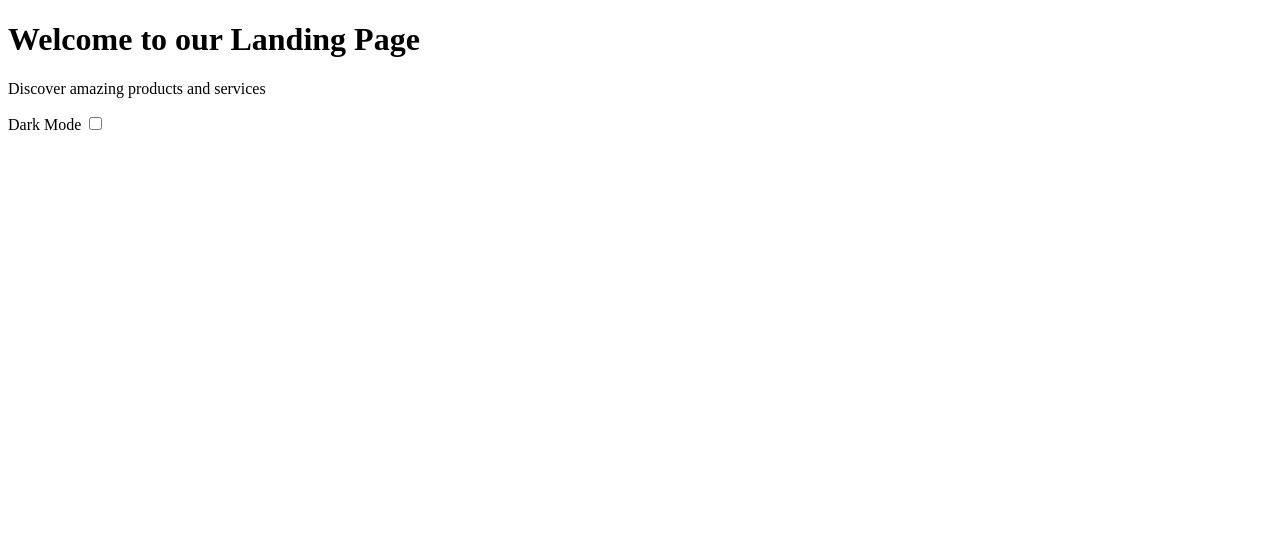
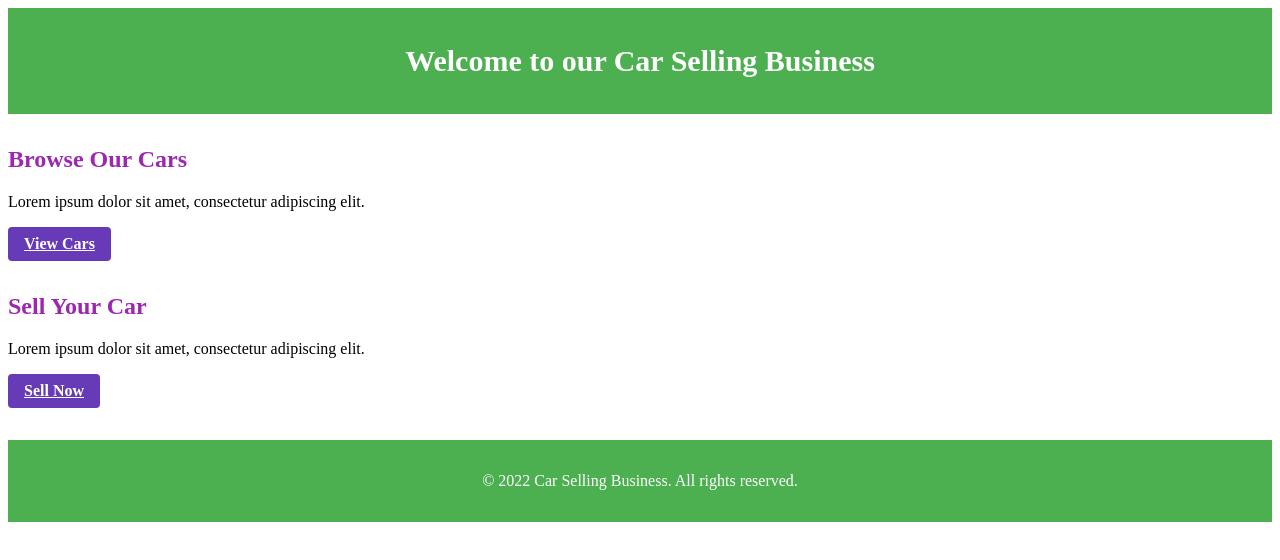
Before and after one commit to Orange-Guy2011/make-a-landing-page, a website built with Vite: page index.html in a window 1280 px wide. Built offline with nearby package versions, Linux system fonts and the light colour scheme.

Commit message:
Update: Make a landing page for a my car selling business
Color Scheme: Use these colors as the primary palette: #4CAF50, #673AB7, #9C27B0. Create a cohesive design that incorporates these colors throughout the interface.

```diff
--- a/index.html
+++ b/index.html
@@ -1,20 +1,30 @@
 <!DOCTYPE html>
-<html lang='en'>
+<html lang="en">
 <head>
-<meta charset='UTF-8'>
-<meta name='viewport' content='width=device-width, initial-scale=1.0'>
-<title>Landing Page</title>
-<link href='styles/main.css' rel='stylesheet'>
+    <meta charset="UTF-8">
+    <meta http-equiv="X-UA-Compatible" content="IE=edge">
+    <meta name="viewport" content="width=device-width, initial-scale=1.0">
+    <title>Car Selling Business</title>
+    <link rel="stylesheet" href="/styles/main.css">
 </head>
 <body>
-<div class='container mx-auto p-4' id='app'>
-<h1 class='text-4xl font-bold text-center'>Welcome to our Landing Page</h1>
-<p class='text-lg text-center mt-4'>Discover amazing products and services</p>
-<div class='flex justify-center items-center mt-4'>
-  <label for='darkModeToggle' class='mr-2'>Dark Mode</label>
-  <input type='checkbox' id='darkModeToggle'>
-</div>
-</div>
-<script type='module' src='/scripts/app.js'></script>
+    <header class="bg-4CAF50 text-white py-4">
+        <h1 class="text-3xl text-center">Welcome to our Car Selling Business</h1>
+    </header>
+    <main class="container mx-auto my-8">
+        <section class="my-8">
+            <h2 class="text-2xl text-9C27B0">Browse Our Cars</h2>
+            <p class="my-4">Lorem ipsum dolor sit amet, consectetur adipiscing elit.</p>
+            <a href="#" class="inline-block bg-673AB7 text-white font-bold py-2 px-4 rounded">View Cars</a>
+        </section>
+        <section class="my-8">
+            <h2 class="text-2xl text-9C27B0">Sell Your Car</h2>
+            <p class="my-4">Lorem ipsum dolor sit amet, consectetur adipiscing elit.</p>
+            <a href="#" class="inline-block bg-673AB7 text-white font-bold py-2 px-4 rounded">Sell Now</a>
+        </section>
+    </main>
+    <footer class="bg-4CAF50 text-white py-4 text-center">
+        <p>&copy; 2022 Car Selling Business. All rights reserved.</p>
+    </footer>
 </body>
 </html>
--- a/scripts/app.js
+++ /dev/null
@@ -1,10 +0,0 @@
-const darkModeToggle = document.getElementById('darkModeToggle');
-const app = document.getElementById('app');
-
-darkModeToggle.addEventListener('change', () => {
-  if (darkModeToggle.checked) {
-    app.classList.add('dark');
-  } else {
-    app.classList.remove('dark');
-  }
-});
--- a/styles/main.css
+++ b/styles/main.css
@@ -0,0 +1,67 @@
+.container {
+    max-width: 1024px;
+}
+
+.text-4CAF50 {
+    color: #4CAF50;
+}
+
+.text-673AB7 {
+    color: #673AB7;
+}
+
+.text-9C27B0 {
+    color: #9C27B0;
+}
+
+.bg-4CAF50 {
+    background-color: #4CAF50;
+}
+
+.bg-673AB7 {
+    background-color: #673AB7;
+}
+
+.py-4 {
+    padding-top: 1rem;
+    padding-bottom: 1rem;
+}
+
+.text-white {
+    color: #fff;
+}
+
+.text-center {
+    text-align: center;
+}
+
+.my-8 {
+    margin-top: 2rem;
+    margin-bottom: 2rem;
+}
+
+.text-3xl {
+    font-size: 1.875rem;
+}
+
+.inline-block {
+    display: inline-block;
+}
+
+.font-bold {
+    font-weight: 700;
+}
+
+.py-2 {
+    padding-top: 0.5rem;
+    padding-bottom: 0.5rem;
+}
+
+.px-4 {
+    padding-left: 1rem;
+    padding-right: 1rem;
+}
+
+.rounded {
+    border-radius: 0.25rem;
+}
```
Also changed, not shown: package.json (+9 -5 lines).
